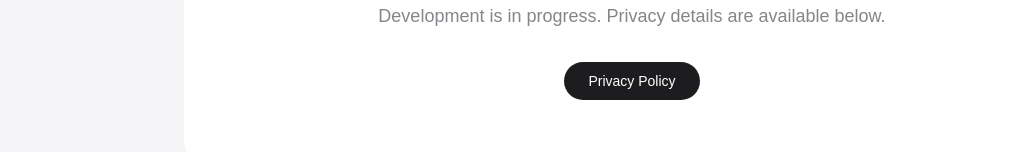
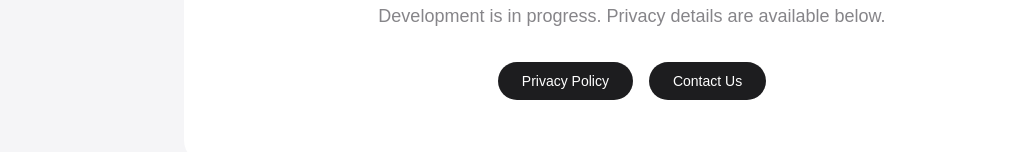
Before and after one commit to divinewton/appsbydivi.com, a Next.js app: page /tripbook in a window 1280 px wide. Shown: the part 630-782 px from the top of the page, without its empty margins (8-1032 px from the left). Built offline with nearby package versions, Linux system fonts and the light colour scheme.

Commit message:
Add contact button
Update the TripBook page CTA area to show both a Privacy Policy link and a new Contact Us mailto button in a horizontal button group, making feedback access more visible alongside privacy info.

```diff
--- a/app/tripbook/page.tsx
+++ b/app/tripbook/page.tsx
@@ -21,12 +21,14 @@ export default function TripBookPage() {
           TripBook is an iOS app to map your memories and track your global progress.
           Development is in progress. Privacy details are available below.
         </p>
-        <Button
-          href="/tripbook/privacy"
-          className="mt-8"
-        >
-          Privacy Policy
-        </Button>
+        <div className="flex flex-row items-center gap-4 mt-8">
+          <Button href="/tripbook/privacy">
+            Privacy Policy
+          </Button>
+          <Button href="mailto:feedback@appsbydivi.com">
+            Contact Us
+          </Button>
+        </div>
       </section>
     </main>
   );
```
Also changed, not shown: 1 other file (tests, documents, lock files or other folders).
